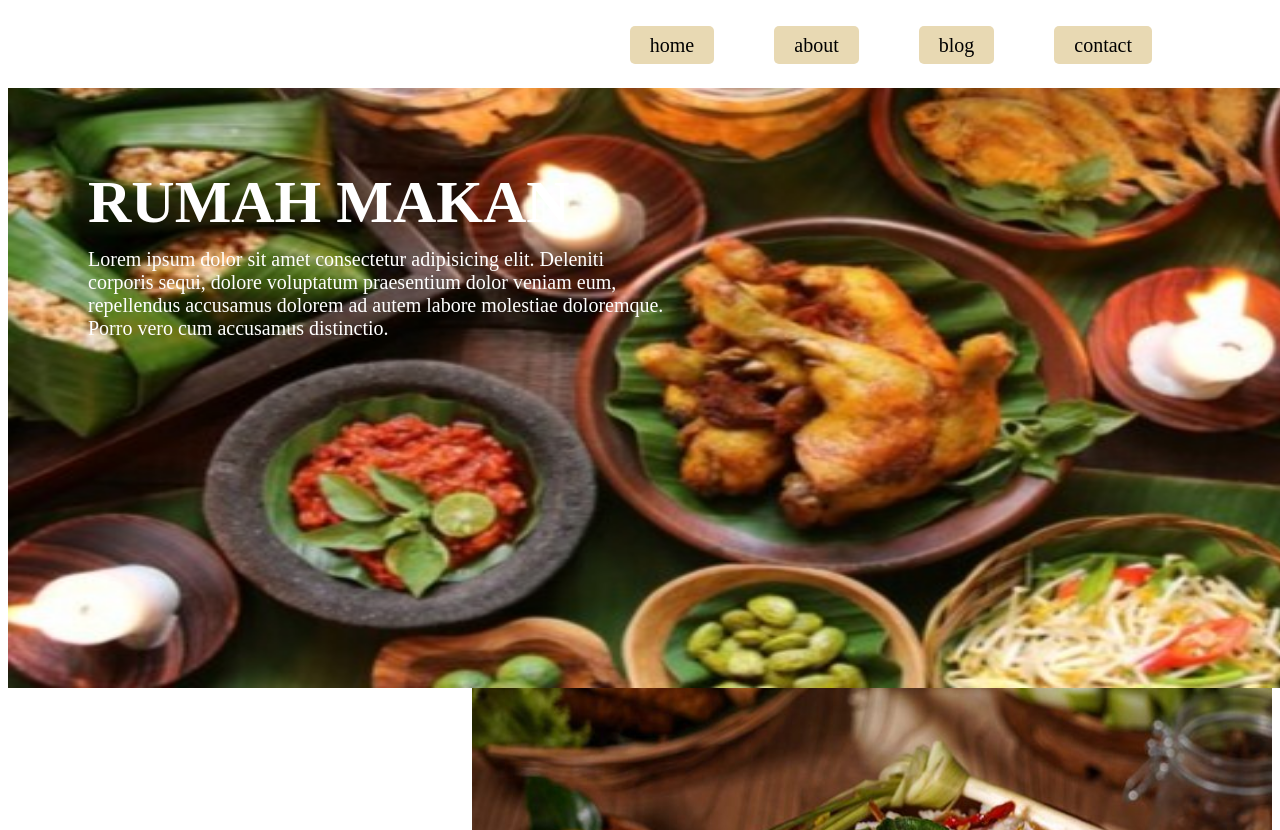
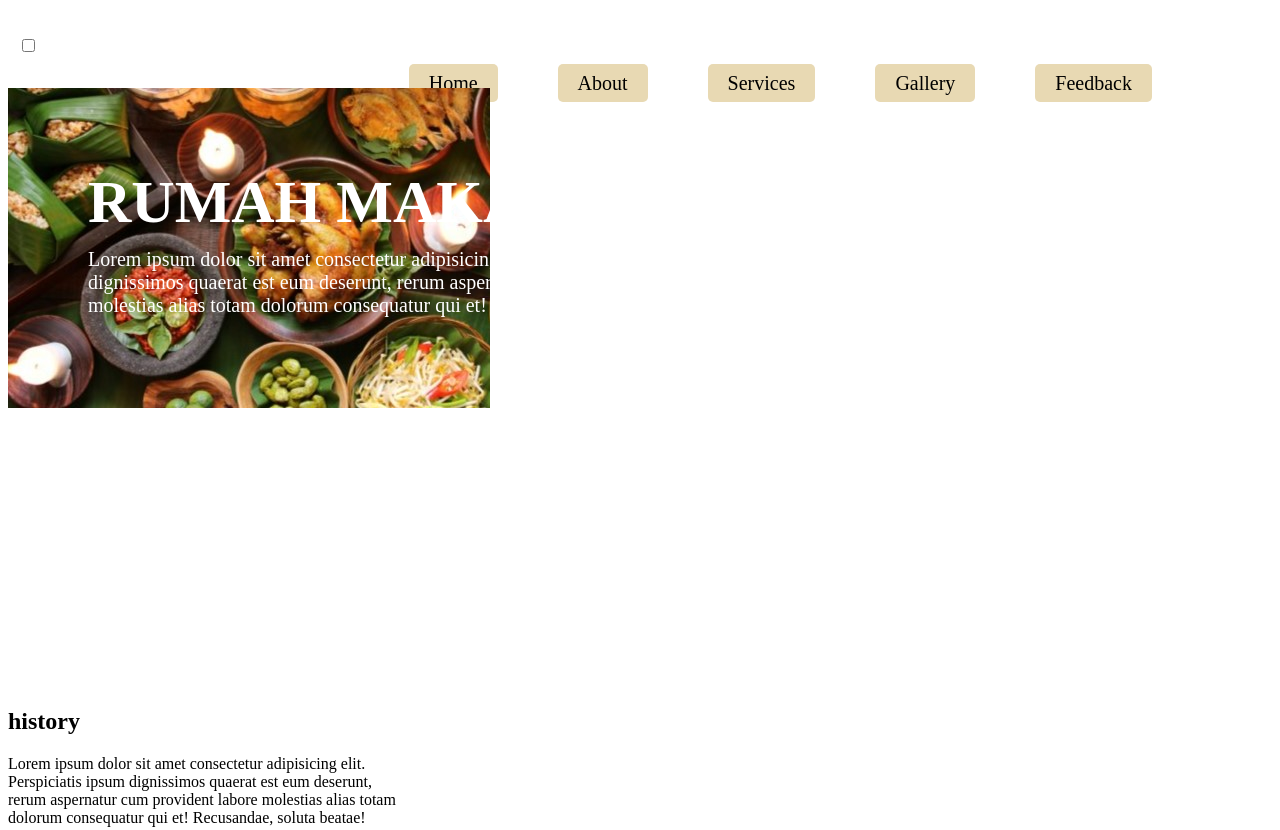
Before and after one commit to regalileo/web-food, a plain HTML site: page index.html in a window 1280 px wide. Shown: the top 830 px of the page. Drawn offline with Linux system fonts and the light colour scheme.

Commit message:
Update index.html

```diff
--- a/index.html
+++ b/index.html
@@ -1,39 +1,48 @@
 <!DOCTYPE html>
 <html lang="en">
-<head>
-    <meta charset="UTF-8">
-    <meta http-equiv="X-UA-Compatible" content="IE=edge">
-    <meta name="viewport" content="width=device-width, initial-scale=1.0">
-    <title>web food</title>
-    <link rel="stylesheet" href="style.css">
-</head>
-<body>
+   <head>
+      <meta charset="utf-8">
+      <title>Responsive Navigation Menu</title>
+      <link rel="stylesheet" href="style.css">
+      <link rel="stylesheet" href="https://cdnjs.cloudflare.com/ajax/libs/font-awesome/5.15.3/css/all.min.css"/>
+      <meta name="viewport" content="width=device-width, initial-scale=1.0">
+   </head>
+   <body>
+      <nav>
+         <div class="logo">
+            Brand
+         </div>
+         <input type="checkbox" id="click">
+         <label for="click" class="menu-btn">
+         <i class="fas fa-bars"></i>
+         </label>
+         <ul>
+            <li><a class="active" href="#">Home</a></li>
+            <li><a href="#">About</a></li>
+            <li><a href="#">Services</a></li>
+            <li><a href="#">Gallery</a></li>
+            <li><a href="#">Feedback</a></li>
+         </ul>
+      </nav>
 
-    <div class="container">
-        <nav class="nav">
-            <ul>
-                <li><a href="#">home</a></li>
-                <li><a href="#">about</a></li>
-                <li><a href="#">blog</a></li>
-                <li><a href="#">contact</a></li>
-            </ul>
-        </nav>
+      <div class="container">
         <div class="head">
-            <h1>RUMAH MAKAN</h1>
-            <p>Lorem ipsum dolor sit amet consectetur adipisicing elit. Deleniti <br>  corporis sequi, dolore voluptatum
-                praesentium dolor veniam eum, <br>  repellendus accusamus dolorem ad autem labore molestiae doloremque.  <br> Porro vero cum accusamus distinctio.</p>
-            <img src="img/headfood.jpg" alt="image" height="100%" width="100%">
+            <h1>RUMAH MAKAN SUNDA</h1>
+            <p>Lorem ipsum dolor sit amet consectetur adipisicing elit. Perspiciatis ipsum <br> dignissimos quaerat est eum deserunt, rerum aspernatur cum provident labore <br> molestias alias totam dolorum consequatur qui et! Recusandae, soluta beatae!</p>
+            <img class="imgHead" src="img/headfood.jpg" alt="image">
         </div>
 
         <div  class="history">
-            <img src="img/liwet.jpg" alt="image" height="500px" width="800px" align="right">
+            <h2>history</h2>
+            <p>Lorem ipsum dolor sit amet consectetur adipisicing elit.<br>  Perspiciatis ipsum dignissimos quaerat est eum deserunt, <br> rerum aspernatur cum provident labore molestias alias totam  <br>  dolorum consequatur qui et! Recusandae, soluta beatae!</p>
+            <img src="img/liwet.jpg" alt="image">
         </div>
+
         <div class="fav">
-            <img src="img/tumpeng.jpg" alt="image" height="100%">
+            <h2>favorite</h2>
+            <p>Lorem ipsum dolor sit amet consectetur adipisicing elit.<br>  Perspiciatis ipsum dignissimos quaerat est eum deserunt, <br> rerum aspernatur cum provident labore molestias alias totam  <br>  dolorum consequatur qui et! Recusandae, soluta beatae!</p>
+            <img class="imgFav" src="img/tumpeng.jpg" alt="image">
         </div>
-        <div class="cardList"></div>
-        <div class="footer"></div>
     </div>
-
-</body>
+    </body>
 </html>
```
